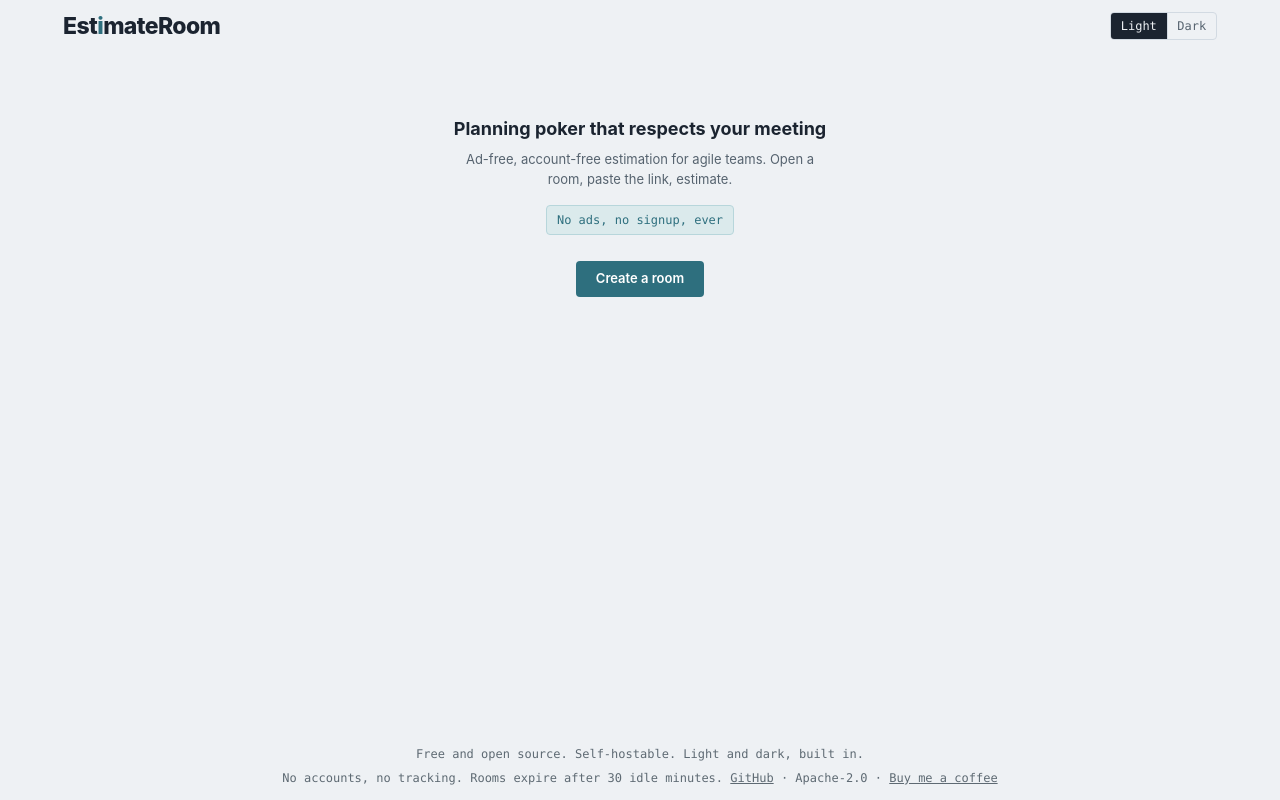
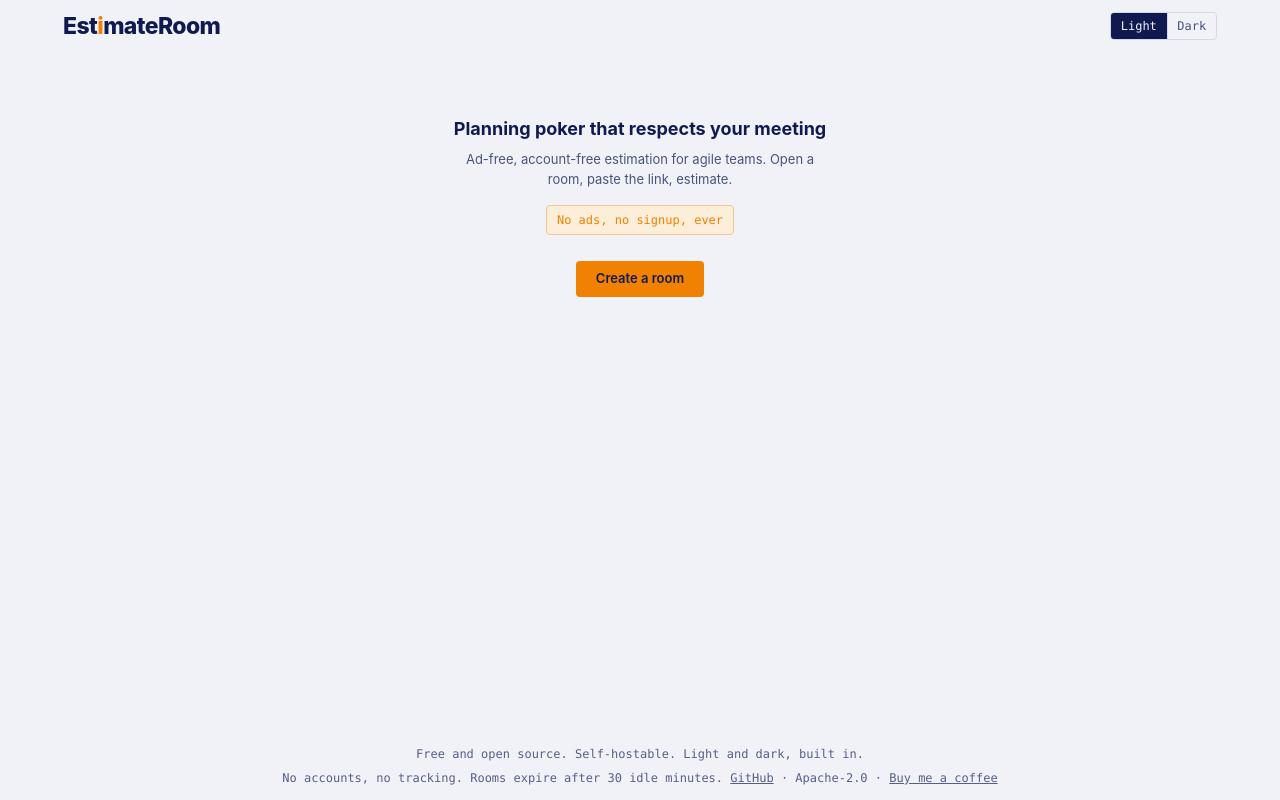
Before and after one commit to arshrangi/estimateroom, a Nuxt app: page / in a window 1280 px wide. Built offline with nearby package versions, Linux system fonts and the light colour scheme.

Commit message:
Retheme design tokens to the orange and navy brand palette

```diff
--- a/app/assets/css/main.css
+++ b/app/assets/css/main.css
@@ -27,58 +27,62 @@
   /* Spacing: Tailwind's default 4px-based scale already yields every DESIGN.md step
      (4=1, 6=1.5, 8=2, 12=3, 16=4, 18=4.5, 24=6), so no override is needed. */
 
-  /* Colors — light (default set; dark overrides below) */
-  --color-bg: #eef1f4;
+  /* Colors — light (default set; dark overrides below).
+     Brand: #f18100 (accent surfaces), #111a50 (ink), #feb05b (washes), #fff.
+     accent = orange as a surface; accent-ink = orange as text/focus ring (darkened for AA). */
+  --color-bg: #f0f2f8;
   --color-surface: #ffffff;
-  --color-surface-2: #e4e9ef;
-  --color-line: #d2dae2;
-  --color-line-soft: #ebeff3;
-  --color-ink: #1b2430;
-  --color-ink-soft: #56636f;
-  --color-ink-muted: #5e6a73;
-  --color-accent: #2e6f7e;
-  --color-accent-fg: #ffffff;
-  --color-accent-bg: #dbeaec;
-  --color-accent-border: #b7d6db;
+  --color-surface-2: #e4e8f3;
+  --color-line: #d3d9e9;
+  --color-line-soft: #eaedf6;
+  --color-ink: #111a50;
+  --color-ink-soft: #4a5378;
+  --color-ink-muted: #575f85;
+  --color-accent: #f18100;
+  --color-accent-fg: #111a50;
+  --color-accent-ink: #a85600;
+  --color-accent-bg: #fdeeda;
+  --color-accent-border: #f3c88f;
   --color-ok: #3e7a52;
-  --color-outlier: #8d5228;
-  --color-outlier-bg: #f3e3d4;
-  --color-outlier-border: #e0be9c;
-  --color-row-you: #f3f8f9;
+  --color-outlier: #a03059;
+  --color-outlier-bg: #f9e3ec;
+  --color-outlier-border: #e5abc4;
+  --color-row-you: #fdf5e9;
 
   /* Avatar tints (muted, on-brand) for the optional initials-square background */
-  --color-avatar-slate: #dee4ea;
-  --color-avatar-teal: #d3e6e9;
+  --color-avatar-slate: #dee3f0;
+  --color-avatar-teal: #d3e4ec;
   --color-avatar-forest: #d7e7dc;
-  --color-avatar-clay: #ede0d3;
-  --color-avatar-plum: #e4dce8;
+  --color-avatar-clay: #f8e3c8;
+  --color-avatar-plum: #e6dcec;
 }
 
 /* Dark theme: hand-tuned, not derived by inversion. */
 .dark {
-  --color-bg: #11161c;
-  --color-surface: #18202a;
-  --color-surface-2: #1f2935;
-  --color-line: #2a3643;
-  --color-line-soft: #1e2832;
-  --color-ink: #e6ecf2;
-  --color-ink-soft: #93a2b2;
-  --color-ink-muted: #8a97a6;
-  --color-accent: #5fb6c6;
-  --color-accent-fg: #11161c;
-  --color-accent-bg: #16323a;
-  --color-accent-border: #27505a;
+  --color-bg: #0b1029;
+  --color-surface: #111a50;
+  --color-surface-2: #1b2563;
+  --color-line: #2b3576;
+  --color-line-soft: #182055;
+  --color-ink: #eef0f8;
+  --color-ink-soft: #aeb6d8;
+  --color-ink-muted: #a0a9cf;
+  --color-accent: #feb05b;
+  --color-accent-fg: #111a50;
+  --color-accent-ink: #feb05b;
+  --color-accent-bg: #3a2b10;
+  --color-accent-border: #7a5b22;
   --color-ok: #7fc396;
-  --color-outlier: #d89a5e;
-  --color-outlier-bg: #322316;
-  --color-outlier-border: #5c4326;
-  --color-row-you: #152028;
+  --color-outlier: #e795b4;
+  --color-outlier-bg: #3c1f2d;
+  --color-outlier-border: #713952;
+  --color-row-you: #18215c;
 
-  --color-avatar-slate: #26313d;
-  --color-avatar-teal: #1b3942;
-  --color-avatar-forest: #21362a;
-  --color-avatar-clay: #362a1e;
-  --color-avatar-plum: #2e2637;
+  --color-avatar-slate: #232c5e;
+  --color-avatar-teal: #1b3350;
+  --color-avatar-forest: #1d3a2f;
+  --color-avatar-clay: #45341a;
+  --color-avatar-plum: #392b4a;
 }
 
 html {
```
